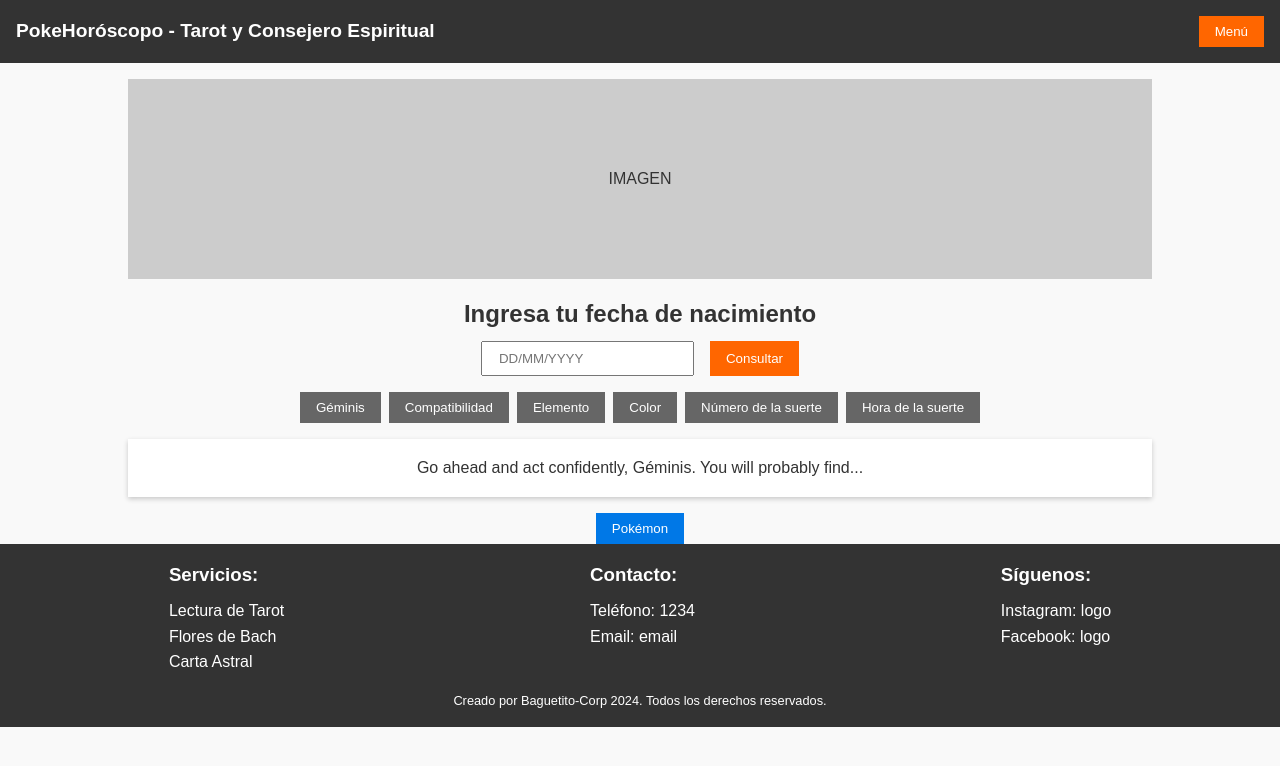
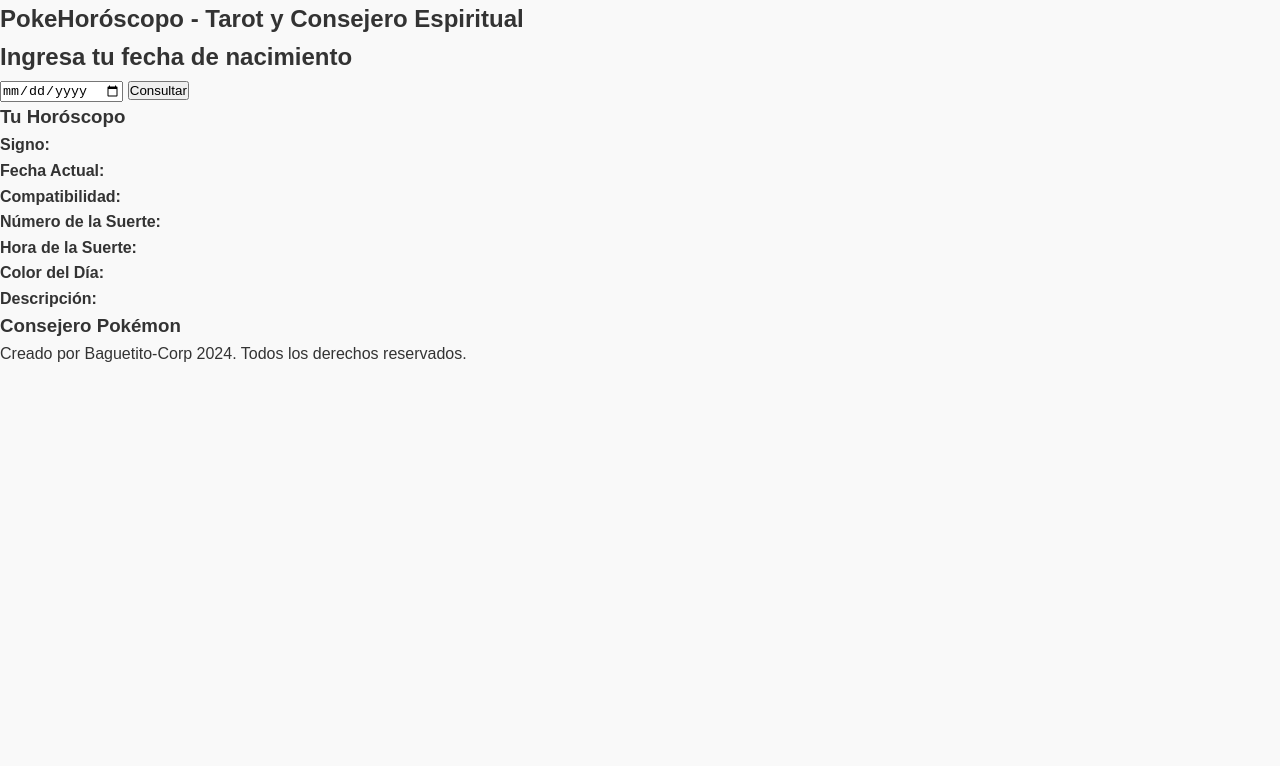
Before and after one commit to oolivaresc/usach-pokebolacristal, a plain HTML site: page index.html in a window 1280 px wide. Drawn offline with nearby package versions, Linux system fonts and the light colour scheme; files that its build step writes are made by us from their sources; no server answers.

Commit message:
En esta versión se añaden componentes de Diseño e Interfaz

```diff
--- a/index.html
+++ b/index.html
@@ -3,76 +3,48 @@
 <head>
     <meta charset="UTF-8">
     <meta name="viewport" content="width=device-width, initial-scale=1.0">
-  <title>PokeHoróscopo - Tarot y Consejero Espiritual</title>
+    <title>Horóscopo Pokémon</title>
+    <!-- Enlace a tu archivo CSS -->
     <link rel="stylesheet" href="css/styles.css">
 </head>
 <body>
-  <!-- NAVBAR -->
-  <nav class="navbar">
-    <div class="navbar-container">
-      <h1 class="logo">PokeHoróscopo - Tarot y Consejero Espiritual</h1>
-      <button class="menu-button">Menú</button>
-    </div>
+    <!-- Navbar -->
+    <header>
+        <nav>
+            <h1>PokeHoróscopo - Tarot y Consejero Espiritual</h1>
         </nav>
+    </header>
 
-  <!-- MAIN -->
-  <main class="main">
-    <section class="hero-section">
-      <div class="image-placeholder">IMAGEN</div>
+    <!-- Main -->
+    <main>
+        <!-- Input para la fecha y botón consultar -->
+        <section id="input-section">
+            <h2>Ingresa tu fecha de nacimiento</h2>
+            <input type="date" id="birthDate" placeholder="DD/MM/YYYY">
+            <button id="consultButton">Consultar</button>
         </section>
 
-    <section class="horoscope-input">
-      <h2>Ingresa tu fecha de nacimiento</h2>
-      <div class="input-container">
-        <input type="text" placeholder="DD/MM/YYYY" />
-        <button>Consultar</button>
-      </div>
-    </section>
+        <!-- Sección para mostrar los resultados -->
+        <section id="results">
+            <h3>Tu Horóscopo</h3>
+            <p><strong>Signo:</strong> <span id="sign"></span></p>
+            <p><strong>Fecha Actual:</strong> <span id="date"></span></p>
+            <p><strong>Compatibilidad:</strong> <span id="compatibility"></span></p>
+            <p><strong>Número de la Suerte:</strong> <span id="luckyNumber"></span></p>
+            <p><strong>Hora de la Suerte:</strong> <span id="luckyTime"></span></p>
+            <p><strong>Color del Día:</strong> <span id="color"></span></p>
+            <p><strong>Descripción:</strong> <span id="description"></span></p>
 
-    <section class="results">
-      <div class="buttons-container">
-        <button>Géminis</button>
-        <button>Compatibilidad</button>
-        <button>Elemento</button>
-        <button>Color</button>
-        <button>Número de la suerte</button>
-        <button>Hora de la suerte</button>
-      </div>
-      <div class="result-card">
-        <p>
-          Go ahead and act confidently, Géminis. You will probably find...
-        </p>
-      </div>
-      <button class="pokemon-button">Pokémon</button>
+            <h3>Consejero Pokémon</h3>
+            <div id="pokemons" style="display: flex; gap: 10px;"></div>
         </section>
     </main>
 
-  <!-- FOOTER -->
-  <footer class="footer">
-    <div class="footer-content">
-      <div>
-        <h3>Servicios:</h3>
-        <ul>
-          <li>Lectura de Tarot</li>
-          <li>Flores de Bach</li>
-          <li>Carta Astral</li>
-        </ul>
-      </div>
-      <div>
-        <h3>Contacto:</h3>
-        <p>Teléfono: 1234</p>
-        <p>Email: email</p>
-      </div>
-      <div>
-        <h3>Síguenos:</h3>
-        <p>Instagram: logo</p>
-        <p>Facebook: logo</p>
-      </div>
-    </div>
-    <p class="copyright">
-      Creado por Baguetito-Corp 2024. Todos los derechos reservados.
-    </p>
+    <!-- Footer -->
+    <footer>
+        <p>Creado por Baguetito-Corp 2024. Todos los derechos reservados.</p>
     </footer>
+
     <script src="js/index.js"></script>
 </body>
 </html>
```
Lines whose indentation alone changed are shown as unchanged.
